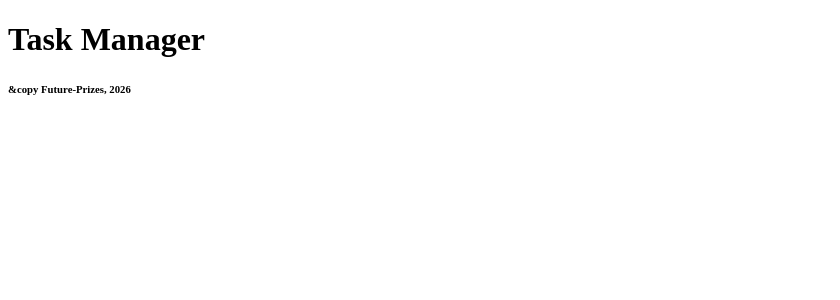
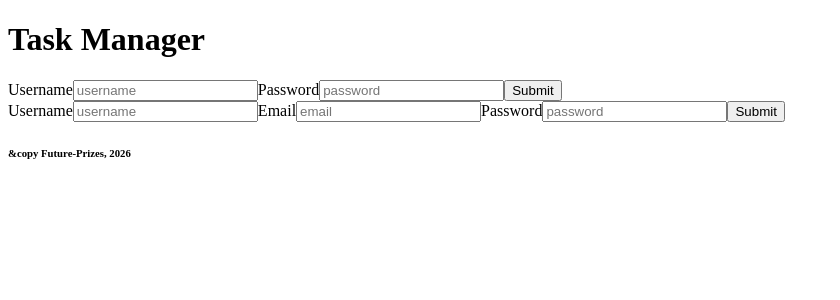
Before and after one commit to future-prizes/task-manager, a React (Vite) app: page / in a window 1280 px wide. Shown: the top 300 px of the page, without its empty margins (0-840 px from the left). Built offline with nearby package versions, Linux system fonts and the light colour scheme.

Commit message:
completed register, login and new post forms

```diff
--- a/src/App.jsx
+++ b/src/App.jsx
@@ -1,3 +1,8 @@
+import {useState} from "react"
+import Login from "./login"
+import Register from "./register"
+
+
 
 function App() {
 
@@ -9,7 +14,8 @@ function App() {
             <header>
                 <h1>Task Manager</h1>
             </header>
-
+                <Login/>
+                <Register/>
 
 
             <footer>
--- a/src/login.jsx
+++ b/src/login.jsx
@@ -0,0 +1,52 @@
+import {useState} from "react"
+
+
+
+function Login() {
+    const [username, setUsername] = useState("")
+    const [password, setPassword] = useState("")
+
+    function inputUser(e) {
+        setUsername(e.target.value)
+    }
+
+    function inputPass(e) {
+        setPassword(e.target.value)
+    }
+
+    function submitter(e) {
+        e.preventDefault()
+    }
+
+    return (
+        <form onSubmit={submitter}>
+        <label>Username
+            <input
+            value = {username}
+            type="text"
+            required
+            placeholder="username"
+            onChange={inputUser}
+            />
+        </label>
+
+        <label>Password
+            <input
+            value = {password}
+            type="password"
+            required
+            placeholder="password"
+            onChange={inputPass}
+            />
+        </label>
+
+        <button type="submit">Submit</button>
+        </form>
+    )
+}
+
+
+
+
+
+export default Login
--- a/src/register.jsx
+++ b/src/register.jsx
@@ -0,0 +1,64 @@
+import {useState} from "react"
+
+function Register() {
+    const [username, setUsername] = useState("")
+    const [password, setPassword] = useState("")
+    const [email, setEmail] = useState("")
+
+    function inputUser(e) {
+        setUsername(e.target.value)
+    }
+
+    function inputPass(e) {
+        setPassword(e.target.value)
+    }
+
+    function inputEmail(e) {
+        setEmail(e.target.value)
+    }
+
+    function submitter(e) {
+        e.preventDefault()
+    }
+
+    return (
+        <form onSubmit={submitter}>
+        <label>Username
+            <input
+            value = {username}
+            type="text"
+            required
+            placeholder="username"
+            onChange={inputUser}
+            />
+        </label>
+
+        <label>Email
+            <input
+            value = {email}
+            type="email"
+            required
+            placeholder="email"
+            onChange={inputEmail}
+            />
+        </label>
+
+        <label>Password
+            <input
+            value = {password}
+            type="password"
+            required
+            placeholder="password"
+            onChange={inputPass}
+            />
+        </label>
+
+        <button type="submit">Submit</button>
+        </form>
+    )
+}
+
+
+
+
+export default Register
```
Also changed, not shown: src/new-post.jsx (added, +79 -0 lines).
